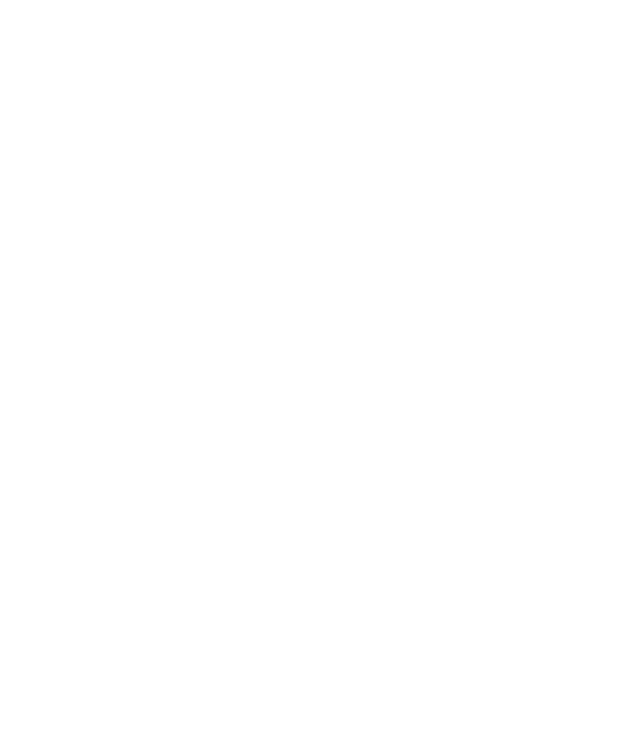
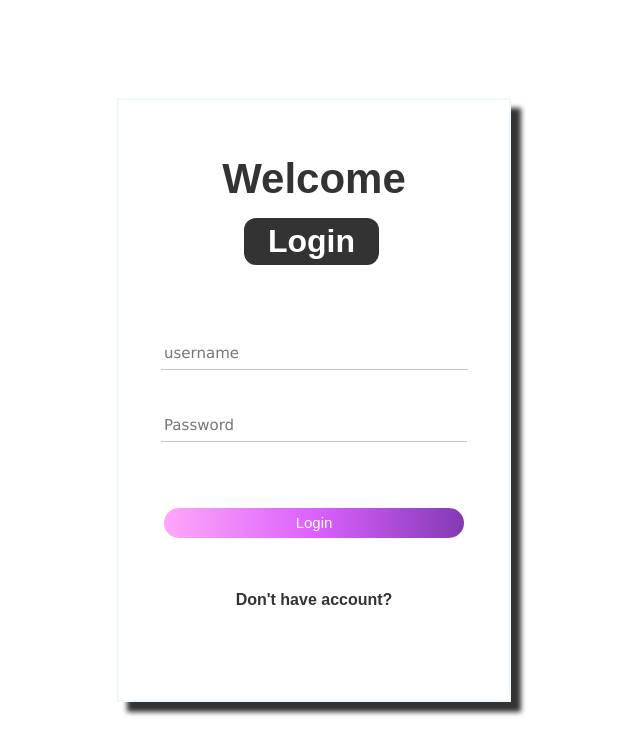
Before and after one commit to ehtishamdot/chat-app, a React (Create React App) app in the folder Client/: page /#/login in a window 1280 px wide. Shown: the top 754 px of the page, without its empty margins (326-966 px from the left). Built offline with nearby package versions, Linux system fonts and the light colour scheme.

Commit message:
set client side routing

```diff
--- a/Client/src/App.js
+++ b/Client/src/App.js
@@ -1,10 +1,11 @@
 import React, { useContext, useEffect } from "react";
 
 import {
-  BrowserRouter as Router,
+  HashRouter as Router,
   Routes,
   Route,
   Navigate,
+  HashRouter,
 } from "react-router-dom";
 
 import Chat from "./components/Chat";
@@ -22,22 +23,22 @@
         <Route
           path="/"
           element={
-            <Navigate replace to={AuthCtx.isLoggedIn ? "#/chat" : "#/login"} />
+            <Navigate replace to={AuthCtx.isLoggedIn ? "chat" : "login"} />
           }
         />
 
         <Route
           path="*"
           element={
-            <Navigate replace to={AuthCtx.isLoggedIn ? "#/chat" : "#/login"} />
+            <Navigate replace to={AuthCtx.isLoggedIn ? "chat" : "login"} />
           }
         />
 
-        <Route path="#/chat" element={AuthCtx.isLoggedIn && <Chat />}>
-          <Route path="#/:chatId/:userId" element={<Message />} />
+        <Route path="chat" element={AuthCtx.isLoggedIn && <Chat />}>
+          <Route path=":chatId/:userId" element={<Message />} />
         </Route>
-        <Route path="#/login" element={!AuthCtx.isLoggedIn && <Login />} />
-        <Route path="#/Signup" element={!AuthCtx.isLoggedIn && <Signup />} />
+        <Route path="login" element={!AuthCtx.isLoggedIn && <Login />} />
+        <Route path="Signup" element={!AuthCtx.isLoggedIn && <Signup />} />
       </Routes>
     </Router>
   );
--- a/Client/src/components/Auth/Login.js
+++ b/Client/src/components/Auth/Login.js
@@ -49,7 +49,7 @@
       console.log(user);
       AuthCtx.getUser(user);
 
-      navigate("#/chat");
+      navigate("chat");
     }
   };
 
--- a/Client/src/components/Auth/Signup.js
+++ b/Client/src/components/Auth/Signup.js
@@ -54,7 +54,7 @@
 
       if (data.token) {
         AuthCtx.login(data.token);
-        navigate("#/chat");
+        navigate("chat");
       }
     };
     postUser();
--- a/Client/src/components/SideBarHeader.js
+++ b/Client/src/components/SideBarHeader.js
@@ -25,7 +25,7 @@
       <button
         onClick={(event) => {
           AuthCtx.logout();
-          navigate("#/login");
+          navigate("login");
         }}
         className="btn__logout"
       >{`Logout ${AuthCtx.currentUser.name}`}</button>
```
Also changed, not shown: 7 other files (tests, documents, lock files or other folders).
